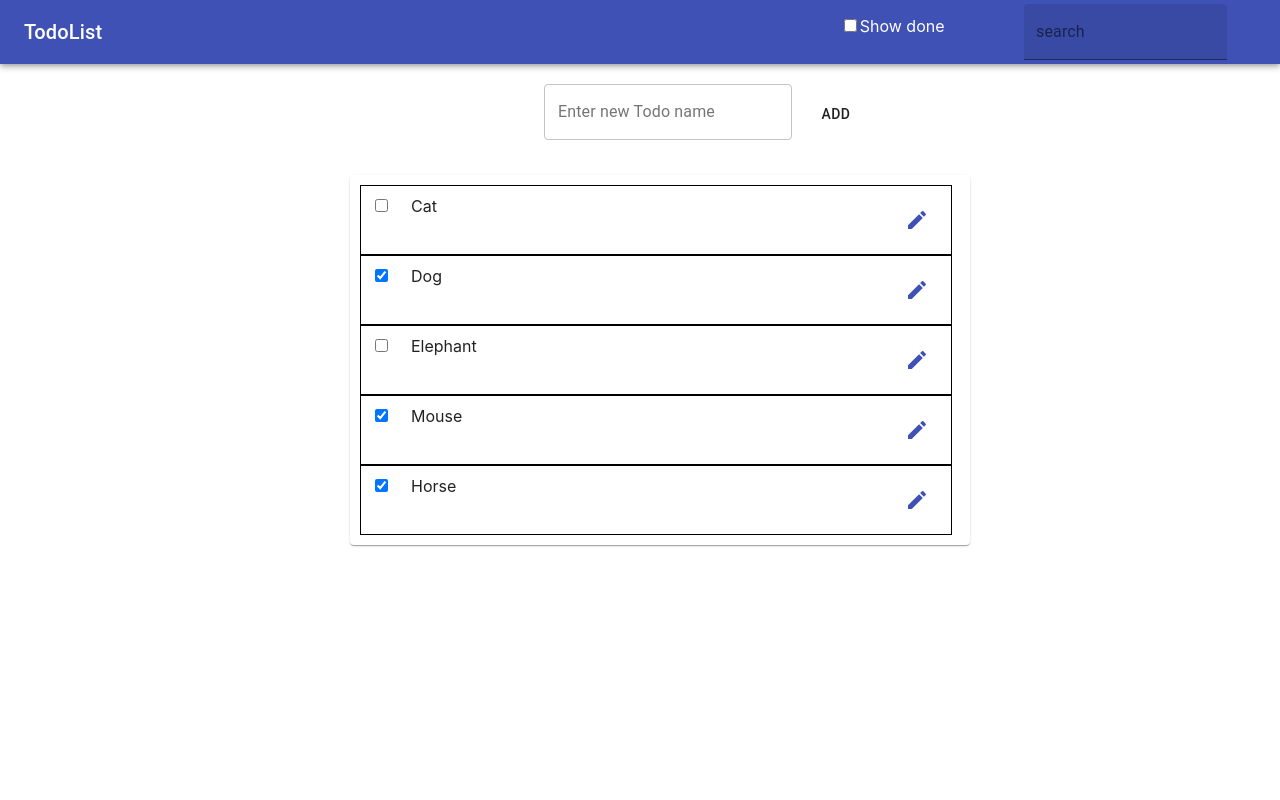
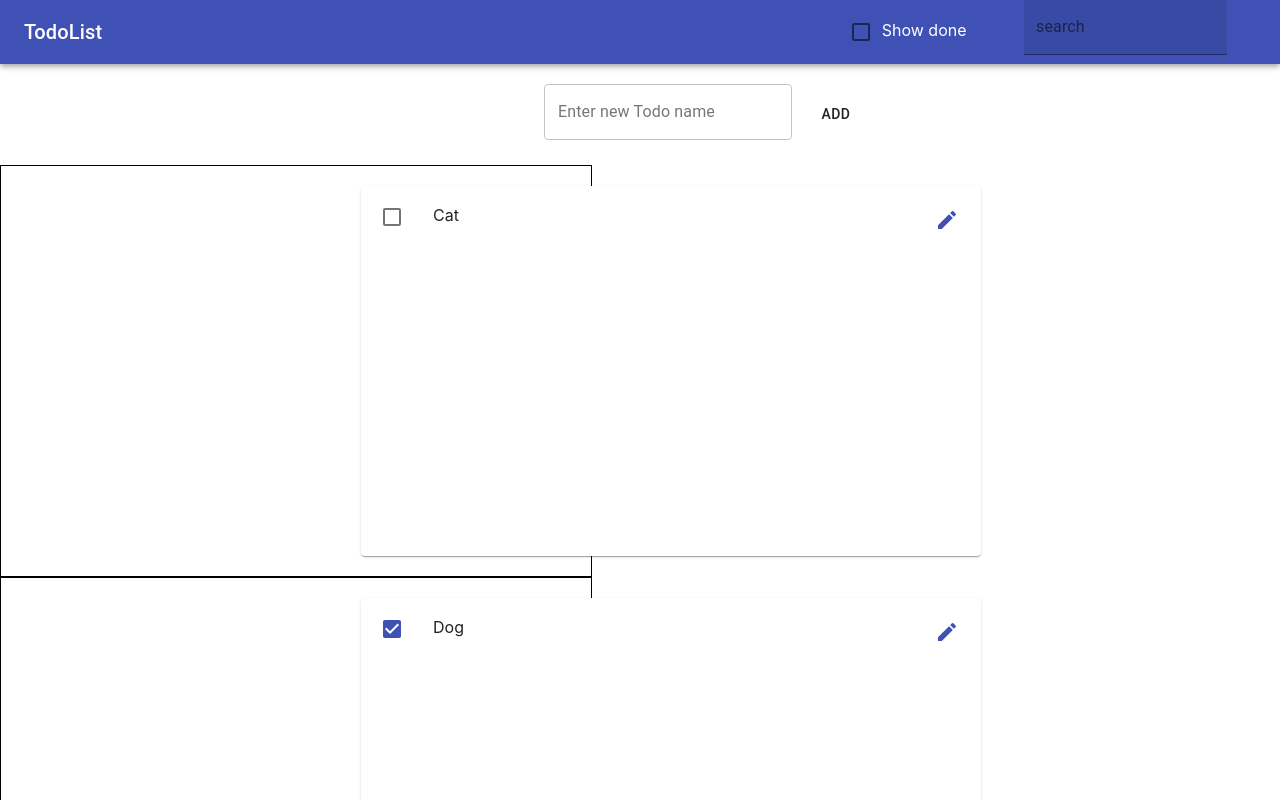
Before and after one commit to ilyajav/TodoTask, a React (Create React App) app: page /todos in a window 1280 px wide. Shown: the top 800 px of the page. Built offline with nearby package versions, Linux system fonts and the light colour scheme.

Commit message:
refactoring

```diff
--- a/src/pages/TodoListPage/TodoList.tsx
+++ b/src/pages/TodoListPage/TodoList.tsx
@@ -1,14 +1,16 @@
-import React from 'react';
+import React, {ChangeEvent} from 'react';
 import {
+    Box,
+    Checkbox,
     Grid,
-    IconButton,
+    IconButton, Paper,
 } from '@material-ui/core';
 import CreateIcon from '@material-ui/icons/Create';
 
 import style from './TodoList.module.css';
 
 type TodoProps = {
-    onChangeTodoStatus: (e: React.MouseEvent<HTMLInputElement>, id: string) => void;
+    onChangeTodoStatus: (e: ChangeEvent<HTMLInputElement>, id: string) => void;
     todoTitle: string
     isDone: boolean;
     id: string;
@@ -22,15 +24,26 @@ export const Todo = React.memo((
         id,
     }: TodoProps
 ) => {
-    const changeTodoStatus = (e: React.MouseEvent<HTMLInputElement>) => {
+    const changeTodoStatus = (e: ChangeEvent<HTMLInputElement>) => {
         onChangeTodoStatus(e, id);
     };
 
+    const styles = {
+        Paper: {
+            padding: 10,
+            height: 350,
+            width: 600,
+            overflowY: 'auto' as 'auto',
+            margin: '10px 350px',
+        },
+    };
+
     return (
-        <div>
+        <Box>
+            <Paper style={styles.Paper}>
                 <Grid container direction="row" justifyContent="space-between">
                     <div>
-                    <input type="checkbox" checked={isDone} onClick={changeTodoStatus} />
+                        <Checkbox checked={isDone} color="primary" onChange={changeTodoStatus} />
                         <span className={style.item}>{todoTitle}</span>
                     </div>
                     <div>
@@ -39,6 +52,7 @@ export const Todo = React.memo((
                         </IconButton>
                     </div>
                 </Grid>
-        </div>
+            </Paper>
+        </Box>
     );
 });
--- a/src/pages/TodoListPage/TodoListContainer.tsx
+++ b/src/pages/TodoListPage/TodoListContainer.tsx
@@ -1,15 +1,14 @@
-import React, {useCallback} from 'react';
+import React, {ChangeEvent, useCallback} from 'react';
 import {useDispatch, useSelector} from 'react-redux';
-import {
-    Box,
-    Paper,
-} from '@material-ui/core';
 
 import {AppRootStateType} from '../../store/store';
-import {changeTodoStatus, TodosType} from '../../store/todo-reducer';
 import {Header} from './compnents/Header/Header';
 import {AddItemForm} from '../../utils/AddItemForm';
 import {Todo} from './TodoList';
+import {
+    changeTodoStatus,
+    TodosType,
+} from './index';
 
 import style from './TodosContainer.module.css';
 
@@ -27,7 +26,7 @@ export const TodoListContainer = () => {
     const doneStatus = params.get(PARAMS.SHOW_DONE);
     const searchTodo = params.get(PARAMS.SEARCH_TEXT);
 
-    const onChangeTodoStatus = useCallback((e: React.MouseEvent<HTMLInputElement>, id: string) => {
+    const onChangeTodoStatus = useCallback((e: ChangeEvent<HTMLInputElement>, id: string) => {
         const isDone = e.currentTarget.checked;
         dispatch(changeTodoStatus(id, isDone));
     }, [dispatch]);
@@ -44,22 +43,10 @@ export const TodoListContainer = () => {
         });
     }
 
-    const styles = {
-        Paper: {
-            padding: 10,
-            height: 350,
-            width: 600,
-            overflowY: 'auto' as 'auto',
-            margin: '10px 350px',
-        },
-    };
-
     return (
         <div>
             <Header />
             <AddItemForm formText="Enter new Todo name" />
-            <Box>
-                <Paper style={styles.Paper}>
             {
                 filteredTodo.map(td => (
                     <div key={td.id} className={style.item}>
@@ -73,8 +60,6 @@ export const TodoListContainer = () => {
                     </div>
                 ))
             }
-                </Paper>
-            </Box>
         </div>
     );
 };
--- a/src/pages/TodoListPage/compnents/Header/Header.tsx
+++ b/src/pages/TodoListPage/compnents/Header/Header.tsx
@@ -1,5 +1,6 @@
 import {
     AppBar,
+    Checkbox,
     Grid,
     TextField,
     Toolbar,
@@ -24,7 +25,7 @@ export const Header = () => {
         }
     }, [searchText, history]);
 
-    const onChangeStatus = (e: React.MouseEvent<HTMLInputElement>) => {
+    const onChangeStatus = (e: ChangeEvent<HTMLInputElement>) => {
         history.push(`?showDone=${e.currentTarget.checked}`);
     };
     const onSearchChange = (e: ChangeEvent<HTMLTextAreaElement | HTMLInputElement>) => {
@@ -46,7 +47,7 @@ export const Header = () => {
                     >
                         <Grid item xs={2}>
                             <div>
-                                <input type="checkbox" onClick={onChangeStatus} />
+                                <Checkbox onChange={onChangeStatus} />
                                 Show done
                             </div>
                         </Grid>
--- a/src/pages/TodoListPage/index.ts
+++ b/src/pages/TodoListPage/index.ts
@@ -1 +1,2 @@
-export {changeTodoStatus, todoReducer} from '../../store/todo-reducer';
+export {changeTodoStatus} from '../../store/todo-reducer';
+export type {TodosType} from '../../store/todo-reducer';
```
Lines whose indentation alone changed are shown as unchanged.
